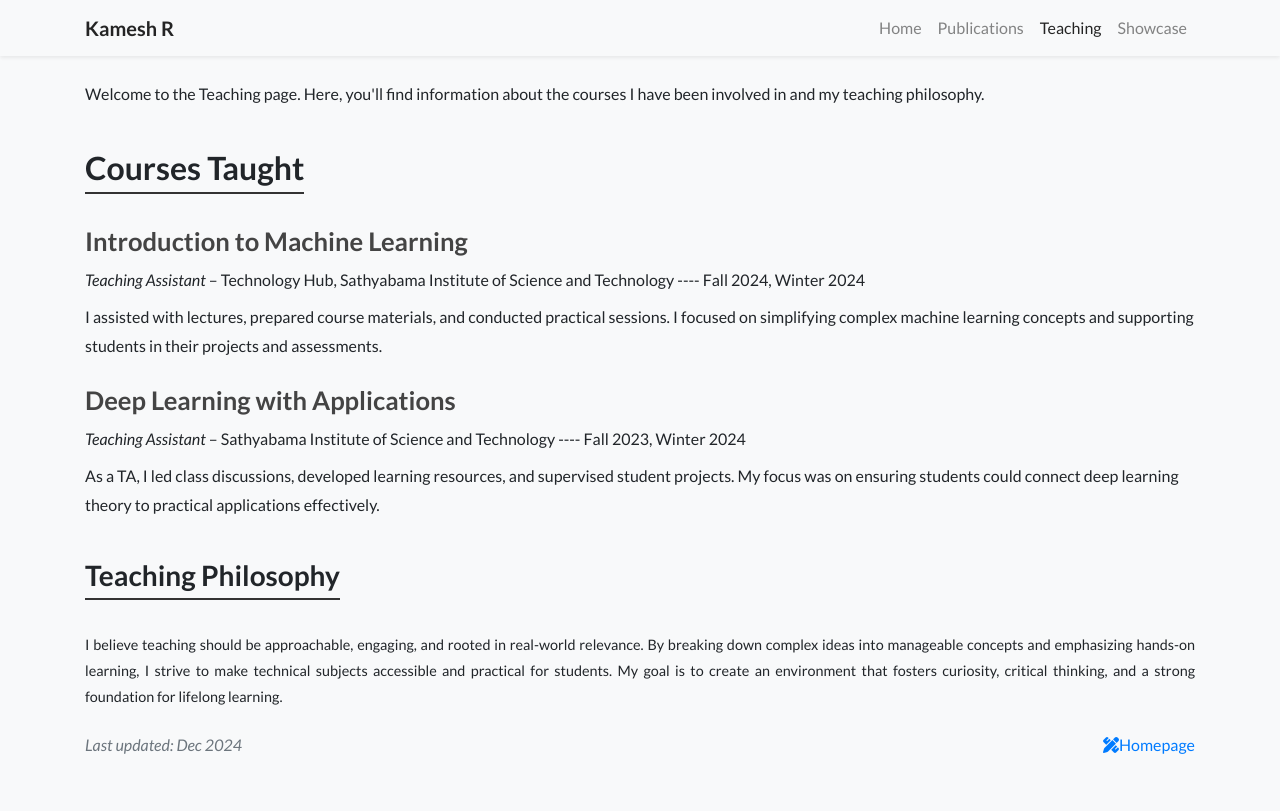
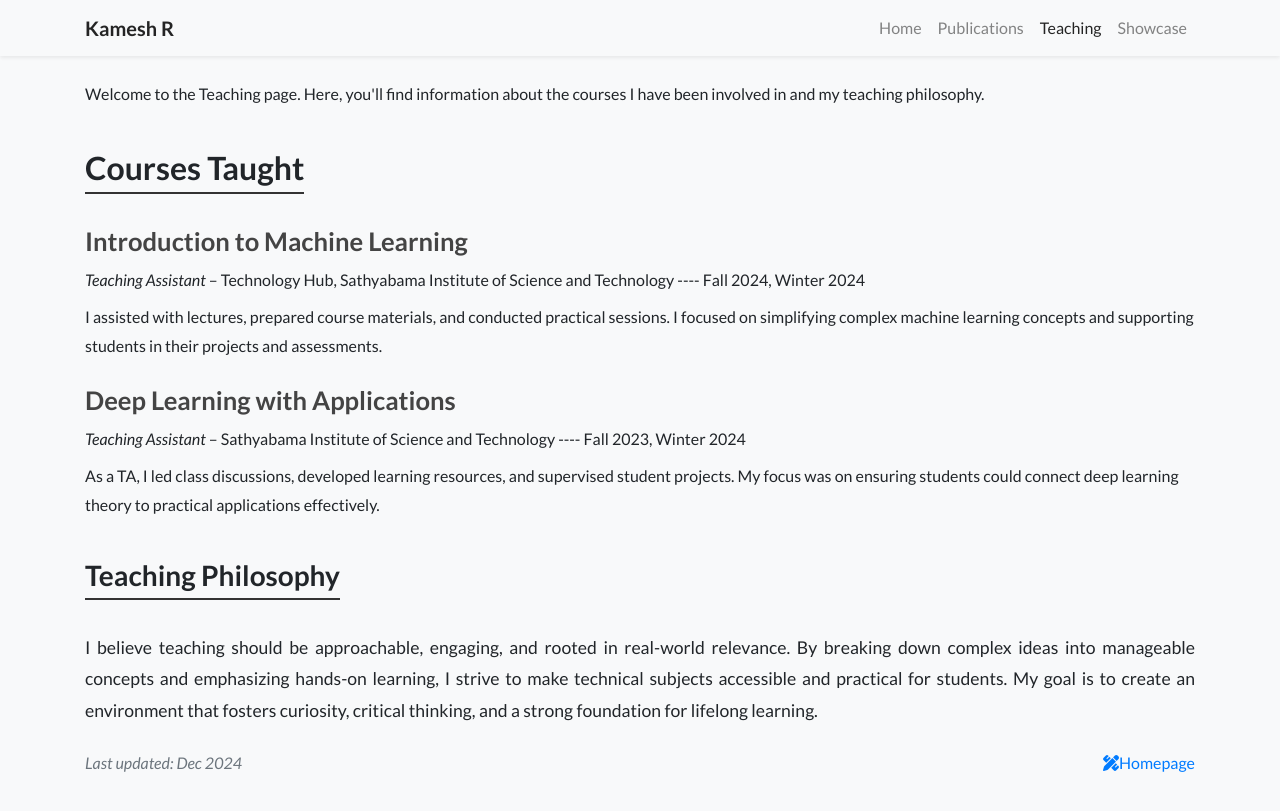
Before and after one commit to kameshkanna/kameshkanna.github.io, a Jekyll site: the page built from teaching.html, in a window 1280 px wide. Shown: the top 811 px of the page. Built offline with Jekyll 4.4.1, drawn with Linux system fonts in a browser that asks for light colours; nearby versions of some CDN libraries; a style sheet for code colours, icons or effects is not loaded.

Commit message:
Update teaching.html

```diff
--- a/teaching.html
+++ b/teaching.html
@@ -30,7 +30,7 @@ Welcome to the Teaching page. Here, you'll find information about the courses I
 
 <div>
   <h3 style="border-bottom: 2px solid #333; display: inline-block; padding-bottom: 0.3rem;">Teaching Philosophy</h3>
-  <p style="font-size: 0.9rem; line-height: 1.8; text-align: justify; margin: 1.5rem 0;">
+  <p style="font-size: 1.1rem; line-height: 1.8; text-align: justify; margin: 1.5rem 0;">
     I believe teaching should be approachable, engaging, and rooted in real-world relevance. By breaking down complex ideas into manageable concepts and emphasizing hands-on learning, I strive to make technical subjects accessible and practical for students. My goal is to create an environment that fosters curiosity, critical thinking, and a strong foundation for lifelong learning.
   </p>
 </div>
```
